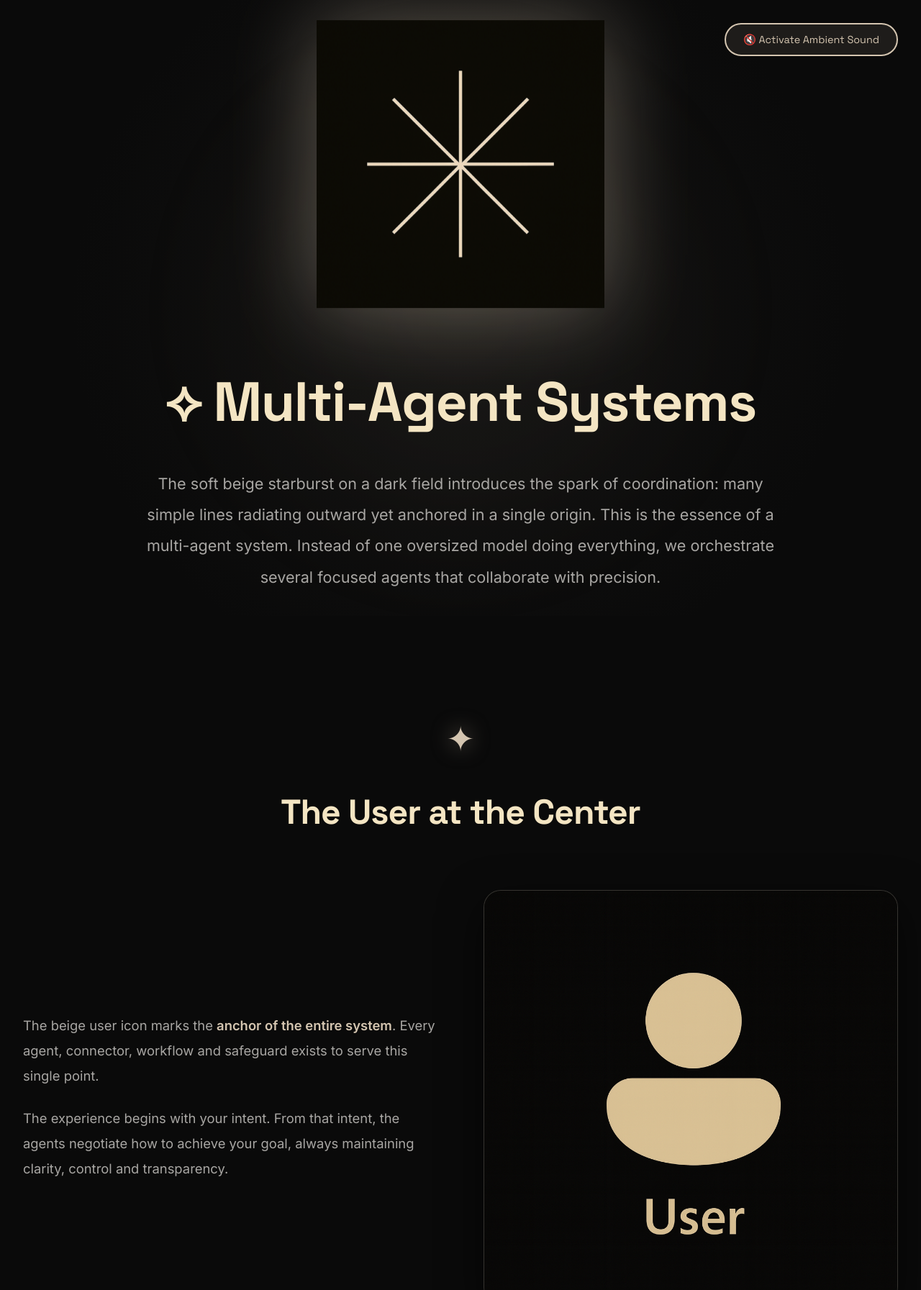
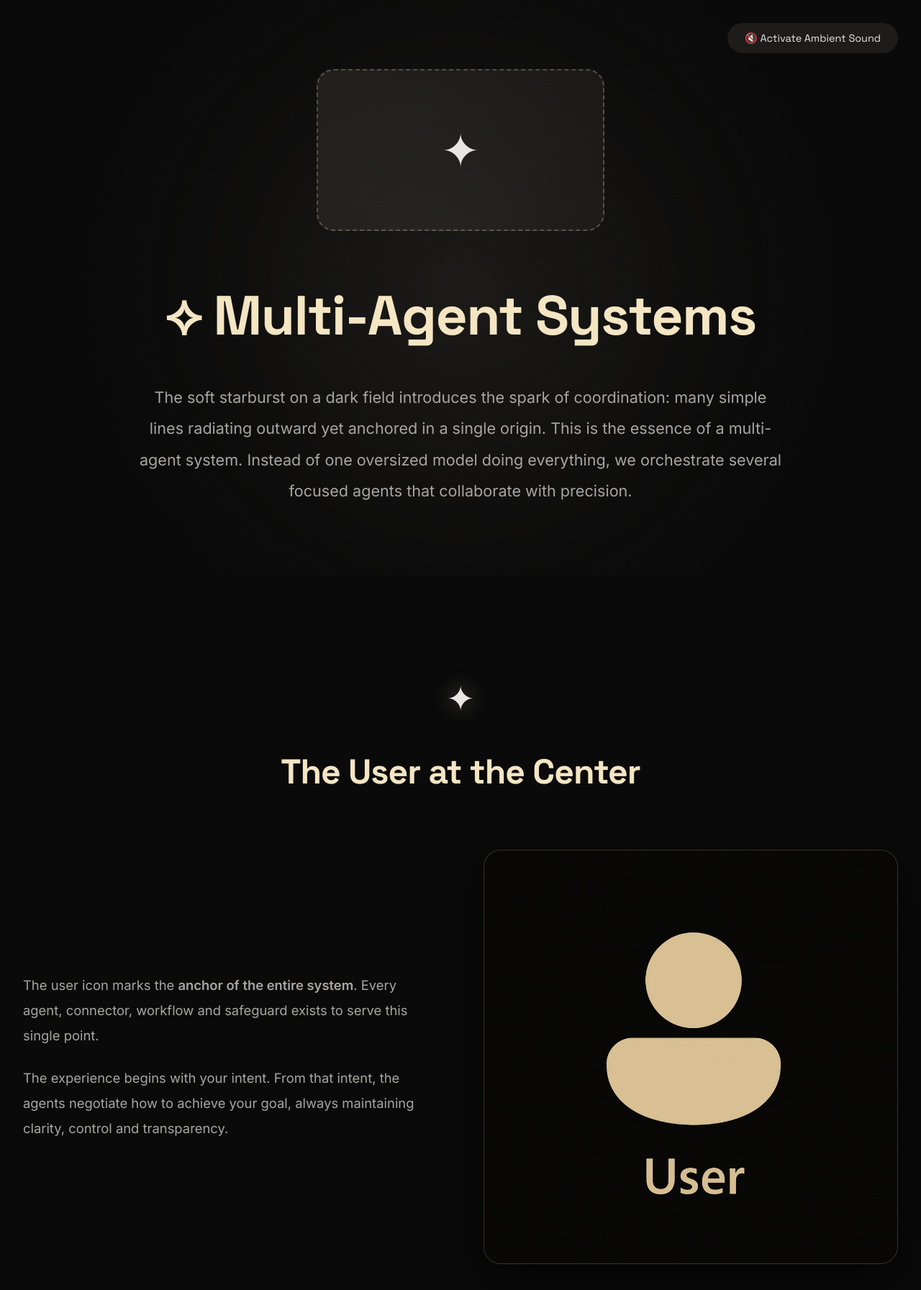
Before and after one commit to Nexus-hubs/multi-agent, a plain HTML site: page multi-agent.html in a window 1280 px wide. Shown: the top 1793 px of the page at 72% size. Drawn offline with Linux system fonts and the light colour scheme.

Commit message:
Remove 'beige' from color references in HTML

```diff
--- a/multi-agent.html
+++ b/multi-agent.html
@@ -40,8 +40,8 @@
             right: 2rem;
             z-index: 1000;
             background: rgba(212, 197, 176, 0.1);
-            border: 2px solid var(--accent-beige);
-            color: var(--accent-beige);
+            border: 2px solid var(--accent-);
+            color: var(--accent-);
             padding: 0.75rem 1.5rem;
             border-radius: 2rem;
             cursor: pointer;
@@ -59,7 +59,7 @@
         }
 
         .sound-toggle.active {
-            background: var(--accent-beige);
+            background: var(--accent-);
             color: var(--bg-dark);
         }
 
@@ -164,7 +164,7 @@
 
         .section-icon {
             font-size: 3rem;
-            color: var(--accent-beige);
+            color: var(--accent-);
             margin-bottom: 1rem;
             display: inline-block;
             text-shadow: 0 0 30px rgba(212, 197, 176, 0.5);
@@ -206,7 +206,7 @@
         }
 
         .emphasis {
-            color: var(--accent-beige);
+            color: var(--accent-);
             font-weight: 600;
         }
 
@@ -247,7 +247,7 @@
             justify-content: center;
             background: linear-gradient(135deg, rgba(212, 197, 176, 0.1) 0%, rgba(212, 197, 176, 0.05) 100%);
             border-radius: 1.5rem;
-            color: var(--accent-beige);
+            color: var(--accent-);
             font-size: 4rem;
             border: 2px dashed rgba(212, 197, 176, 0.3);
         }
@@ -263,7 +263,7 @@
         /* Dividers */
         .divider {
             height: 2px;
-            background: linear-gradient(to right, transparent, var(--accent-beige), transparent);
+            background: linear-gradient(to right, transparent, var(--accent-), transparent);
             margin: var(--spacing-xl) auto;
             max-width: 600px;
             opacity: 0.3;
@@ -289,7 +289,7 @@
         .confidence {
             text-align: center;
             margin-top: 4rem;
-            color: var(--accent-beige);
+            color: var(--accent-);
             font-family: 'Space Grotesk', sans-serif;
             font-size: 1rem;
             opacity: 0.8;
@@ -302,7 +302,7 @@
             bottom: 3rem;
             left: 50%;
             transform: translateX(-50%);
-            color: var(--accent-beige);
+            color: var(--accent-);
             font-size: 2.5rem;
             animation: bounce 2s infinite;
             opacity: 0.7;
@@ -354,11 +354,11 @@
     <!-- Hero Section -->
     <div class="hero">
         <div class="hero-image-container">
-            <img src="STAR beige.png" alt="Multi-agent coordination starburst" class="hero-image" onerror="this.parentElement.innerHTML='<div class=\'image-placeholder\'>✦</div>'">
+            <img src="STAR .png" alt="Multi-agent coordination starburst" class="hero-image" onerror="this.parentElement.innerHTML='<div class=\'image-placeholder\'>✦</div>'">
         </div>
         <h1>⟡ Multi-Agent Systems</h1>
         <p class="hero-text">
-            The soft beige starburst on a dark field introduces the spark of coordination: many simple lines radiating outward yet anchored in a single origin. This is the essence of a multi-agent system. Instead of one oversized model doing everything, we orchestrate several focused agents that collaborate with precision.
+            The soft starburst on a dark field introduces the spark of coordination: many simple lines radiating outward yet anchored in a single origin. This is the essence of a multi-agent system. Instead of one oversized model doing everything, we orchestrate several focused agents that collaborate with precision.
         </p>
         <div class="scroll-indicator" onclick="document.getElementById('user').scrollIntoView({behavior: 'smooth'})">↓</div>
     </div>
@@ -372,7 +372,7 @@
         <div class="content-grid">
             <div class="content-text">
                 <p>
-                    The beige user icon marks the <span class="emphasis">anchor of the entire system</span>. Every agent, connector, workflow and safeguard exists to serve this single point.
+                    The user icon marks the <span class="emphasis">anchor of the entire system</span>. Every agent, connector, workflow and safeguard exists to serve this single point.
                 </p>
                 <p>
                     The experience begins with your intent. From that intent, the agents negotiate how to achieve your goal, always maintaining clarity, control and transparency.
@@ -420,7 +420,7 @@
         <div class="content-grid">
             <div class="content-text">
                 <p>
-                    The looping beige line represents the <span class="emphasis">Model Context Protocol</span>. It symbolizes how external tools, APIs and systems connect to agents in a clean and secure structure.
+                    The looping line represents the <span class="emphasis">Model Context Protocol</span>. It symbolizes how external tools, APIs and systems connect to agents in a clean and secure structure.
                 </p>
                 <p>
                     MCP exposes tools, resources and capabilities in a standard form that the planner can reason about, the executor can call, and the validator can review.
```
